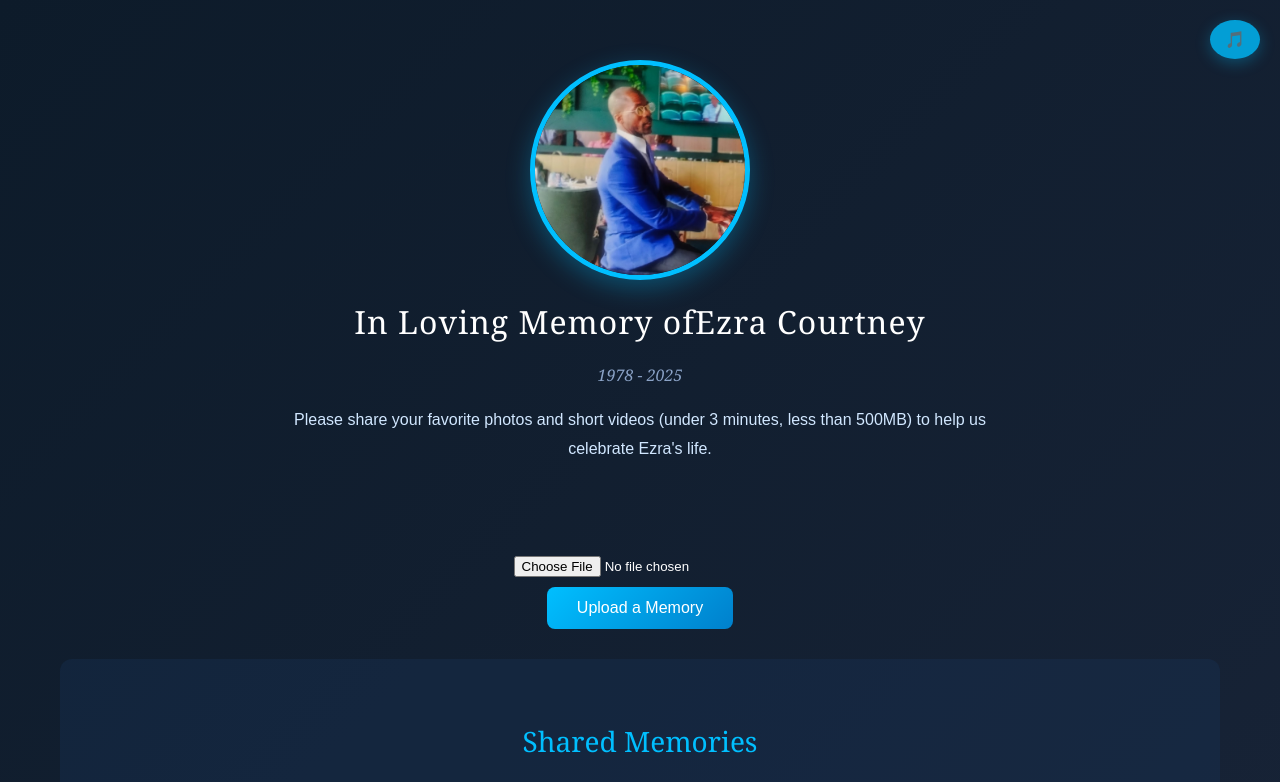
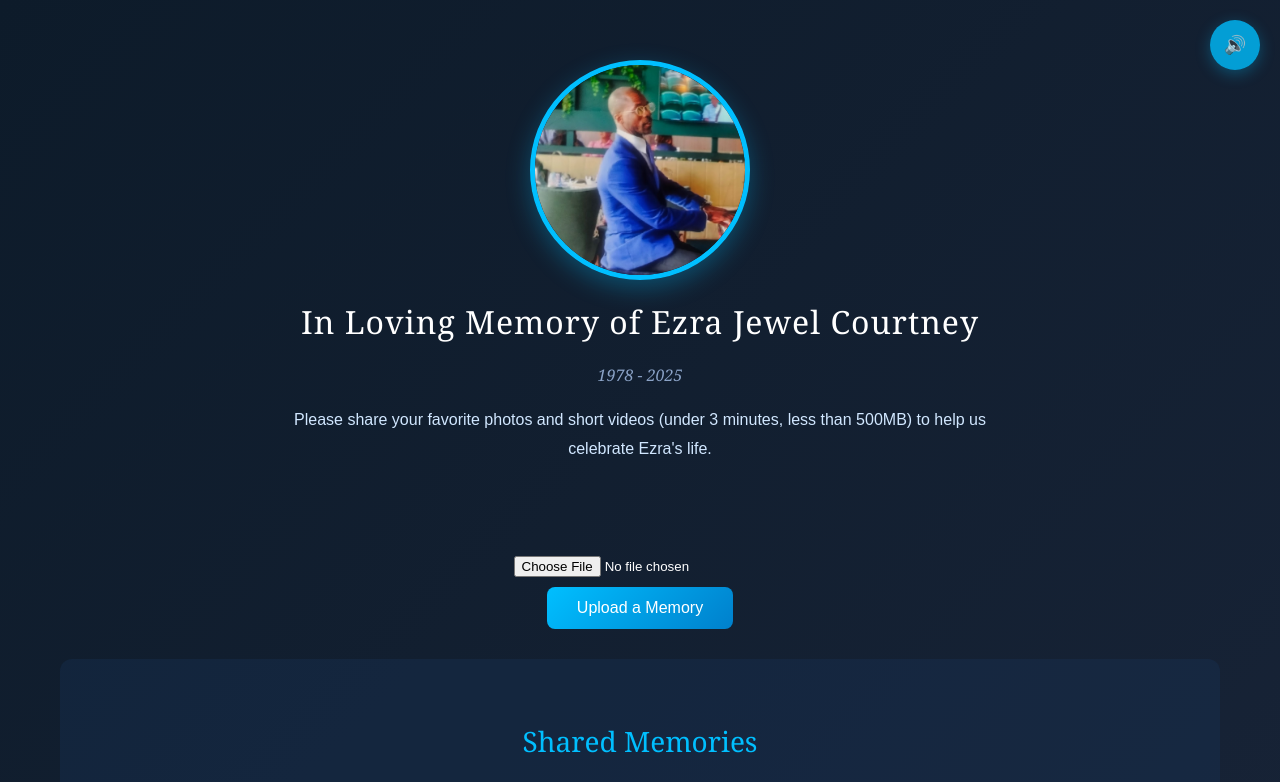
Before and after one commit to EYE-AM-STUDIOS/Ezra, a plain HTML site: page index.html in a window 1280 px wide. Shown: the top 782 px of the page. Drawn offline with Linux system fonts and the light colour scheme.

Commit message:
Fix audio source filename and update title text

```diff
--- a/index.html
+++ b/index.html
@@ -3,7 +3,7 @@
 <head>
   <meta charset="UTF-8">
   <meta name="viewport" content="width=device-width, initial-scale=1.0">
-  <title>In Loving Memory of  Ezra Jewel Courtney</title>
+  <title>In Loving Memory of Ezra Jewel Courtney</title>
   <style>
     * {
       box-sizing: border-box;
@@ -290,7 +290,7 @@
   <div class="container">
     <!-- Background Audio -->
     <audio id="backgroundAudio" loop preload="auto">
-      <source src="01 - Ezra Courtney - Amaizing Grace.mp3" type="audio/mpeg">
+      <source src="amazing-grace.mp3" type="audio/mpeg">
       Your browser does not support the audio element.
     </audio>
 
@@ -300,20 +300,25 @@
         background: rgba(0, 191, 255, 0.8);
         border: none;
         color: white;
-        padding: 10px 15px;
+        padding: 12px 16px;
         border-radius: 50%;
         cursor: pointer;
-        font-size: 16px;
+        font-size: 18px;
         box-shadow: 0 4px 15px rgba(0, 191, 255, 0.3);
         transition: all 0.3s ease;
-      " title="Toggle background music">🎵</button>
+        width: 50px;
+        height: 50px;
+        display: flex;
+        align-items: center;
+        justify-content: center;
+      " title="Toggle background music">🔇</button>
     </div>
 
     <header>
       <div class="profile-image-container">
         <img src="profile.jpg" alt="Profile Image" class="profile-image">
       </div>
-      <h1>In Loving Memory of<br>Ezra Courtney</h1>
+      <h1>In Loving Memory of <br>Ezra Jewel Courtney</h1>
       <p class="dates">1978 - 2025</p>
       <p class="instructions">
         Please share your favorite photos and short videos (under 3 minutes, less than 500MB)
@@ -365,46 +370,85 @@
     const audioToggle = document.getElementById('audioToggle');
     let isPlaying = false;
 
+    // Debug: Check if audio element exists
+    console.log('Audio element found:', audio);
+    console.log('Audio toggle button found:', audioToggle);
+
+    // Ensure button is clickable
+    if (audioToggle) {
+      audioToggle.style.pointerEvents = 'auto';
+      audioToggle.style.userSelect = 'none';
+    }
+
     // Auto-play with user interaction (modern browsers require user interaction)
     function initAudio() {
+      console.log('Attempting to initialize audio...');
+      if (!audio) {
+        console.error('Audio element not found');
+        return;
+      }
+
       audio.volume = 0.3; // Set volume to 30% for background ambiance
       audio.play().then(() => {
+        console.log('Audio started successfully');
         isPlaying = true;
         audioToggle.textContent = '🔊';
         audioToggle.title = 'Pause background music';
-      }).catch(() => {
-        console.log('Autoplay prevented - user interaction required');
+      }).catch((error) => {
+        console.log('Autoplay prevented - user interaction required', error);
         audioToggle.textContent = '🔇';
         audioToggle.title = 'Play background music';
       });
     }
 
     // Toggle audio on button click
-    audioToggle.addEventListener('click', function() {
+    if (audioToggle) {
+      audioToggle.addEventListener('click', function(e) {
+        e.preventDefault();
+        e.stopPropagation();
+        console.log('Audio toggle clicked. Currently playing:', isPlaying);
+
         if (isPlaying) {
           audio.pause();
           audioToggle.textContent = '🔇';
           audioToggle.title = 'Play background music';
           isPlaying = false;
+          console.log('Audio paused');
         } else {
           audio.play().then(() => {
             audioToggle.textContent = '🔊';
             audioToggle.title = 'Pause background music';
             isPlaying = true;
+            console.log('Audio started after button click');
           }).catch(err => {
             console.error('Audio play failed:', err);
+            alert('Audio failed to play: ' + err.message);
           });
         }
       });
+    }
+
+    // Check if audio can load
+    if (audio) {
+      audio.addEventListener('loadstart', () => console.log('Audio loading started'));
+      audio.addEventListener('loadeddata', () => console.log('Audio data loaded'));
+      audio.addEventListener('error', (e) => console.error('Audio error:', e));
+      audio.addEventListener('canplaythrough', () => console.log('Audio can play through'));
+    }
 
     // Try to initialize audio when page loads
     window.addEventListener('load', () => {
-      setTimeout(initAudio, 1000); // Small delay to ensure page is ready
+      setTimeout(() => {
+        console.log('Page loaded, trying to init audio');
+        initAudio();
+      }, 1000);
     });
 
     // Also try to start audio on first user interaction
-    document.addEventListener('click', function initOnFirstClick() {
-      if (!isPlaying) {
+    document.addEventListener('click', function initOnFirstClick(e) {
+      // Don't trigger on audio button clicks
+      if (e.target.id !== 'audioToggle' && !isPlaying) {
+        console.log('First click detected, trying to start audio');
         initAudio();
       }
       document.removeEventListener('click', initOnFirstClick);
@@ -514,3 +558,6 @@
 
     // Simple analytics
     console.log("Memorial page viewed:", new Date().toISOString());
+  </script>
+</body>
+</html>
```
Lines whose indentation alone changed are shown as unchanged.
